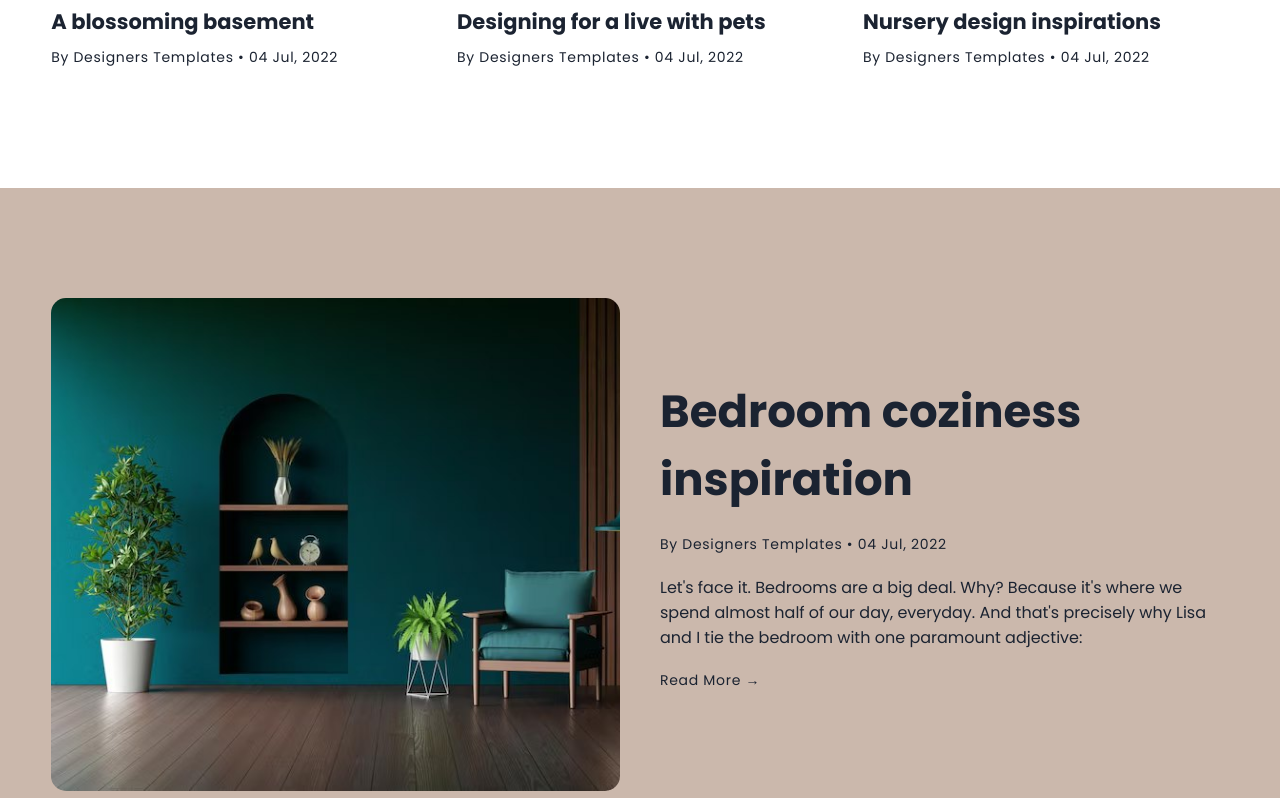
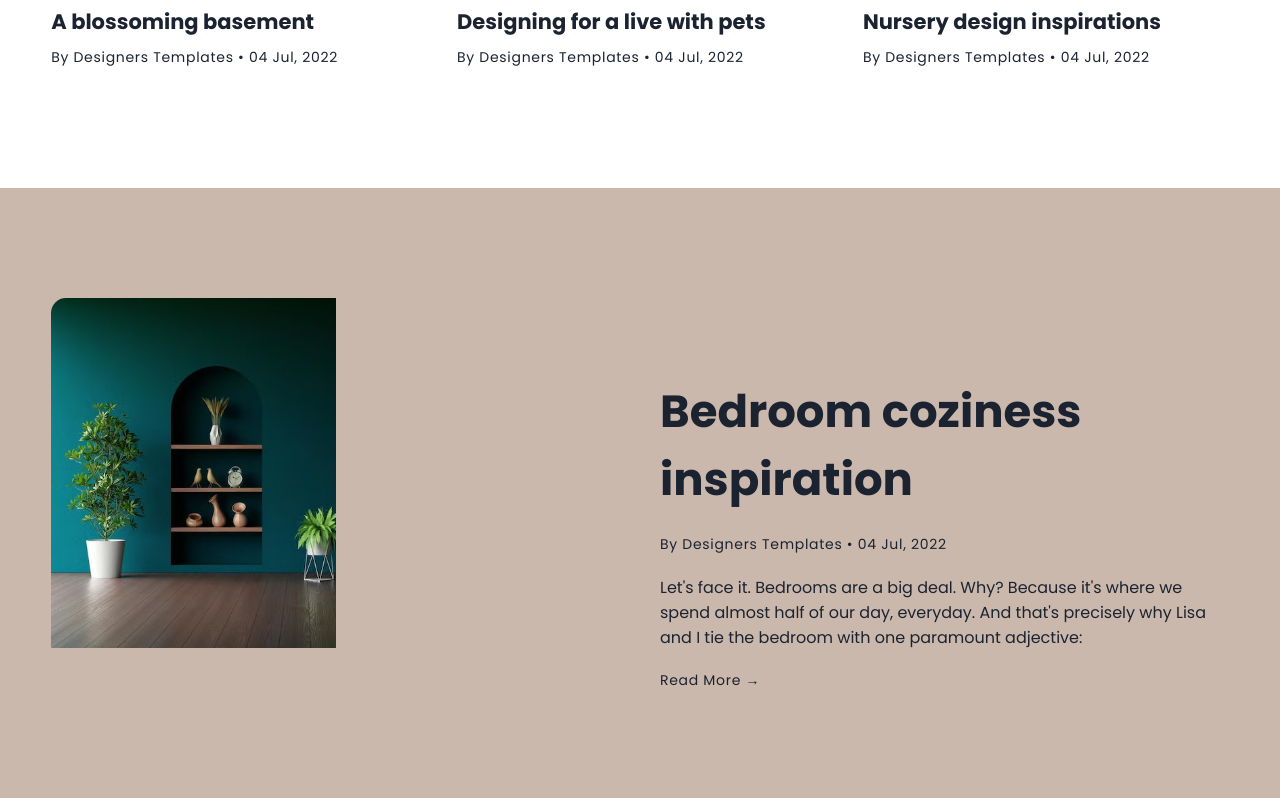
Before and after one commit to paramdogra/Project2, a plain HTML site: page index.html in a window 1280 px wide. Shown: the part 2299-3097 px from the top of the page. Drawn offline with nearby package versions, Linux system fonts and the light colour scheme.

Commit message:
image prperty

```diff
--- a/dist/css/style.css
+++ b/dist/css/style.css
@@ -223,8 +223,9 @@
 .tm-bgimage {
   background-image: url('/dist/images/bg-para.jpg');
   background-size: cover;
-  width: 100%;
-  height: 100%;
+  width: 50%;
+  height: 350px;
+
   transition: all 0.5s;
 }
 .tm-item2 {
```
